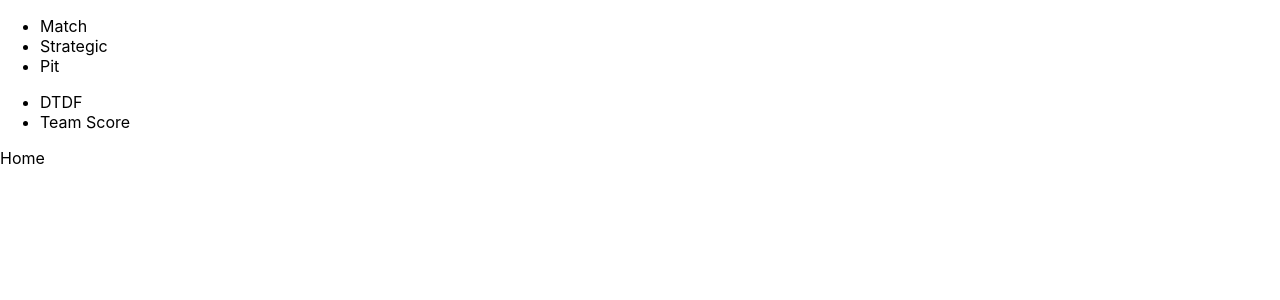
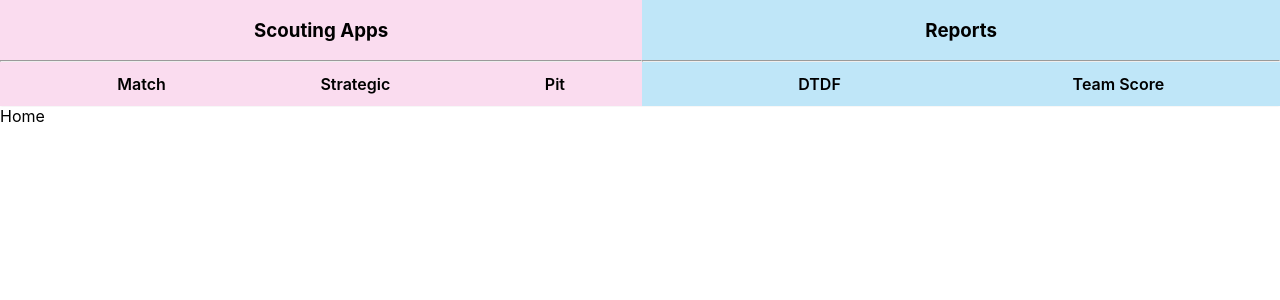
Before and after one commit to yoshist/ScoutingApp, a React (Create React App) app: page / in a window 1280 px wide. Shown: the top 300 px of the page. Built offline with nearby package versions, Linux system fonts and the light colour scheme.

Commit message:
Applied styles to the header.

```diff
--- a/src/components/Header.css
+++ b/src/components/Header.css
@@ -0,0 +1,54 @@
+.header h3 {
+    text-align: center;
+}
+
+.menu {
+    Display: flex;
+    list-style-type: none;
+    /* list-style: none; */
+    margin: 0;
+    padding: 0;
+    margin-left: 2.5rem;
+}
+
+.scouting-apps {
+    background-color: hsl(321, 74%, 92%, 100%);
+}
+
+.scouting-reports {
+    background-color: hsl(199, 80%, 86%, 100%);
+}
+
+.outer-div-style {
+    /* display: flex;  */
+    background-color: white;
+    border-bottom-width: 1px;
+    box-shadow: 0 0 2px 0 rgb(0 0 0 / 0.05);
+    position: sticky;
+    top:0px;
+    z-index: 40;
+}
+
+.header-style{
+    background-color: white;
+    box-shadow: 0 0 2px 0 rgb(0 0 0 / 0.05);
+    position: sticky;
+    text-align: center;
+}
+
+li {
+    padding-top: 0.25rem;
+    padding-bottom: 0.55rem;
+    font-weight: 600;
+    border-bottom-width: 3px;
+    border-bottom-color: transparent;
+    border-bottom-style: solid;
+}
+
+.flex {
+    display: flex;
+}
+
+.flex > * {
+    flex-grow: 1;
+}
--- a/src/components/Header.jsx
+++ b/src/components/Header.jsx
@@ -1,23 +1,28 @@
 import React from 'react'
+import './Header.css';
 
 export default function Header() {
   return (
-    <div>
-        <header>
-        <div>
-            <ul id="scouting-apps">
+     <div className="outer-div-style">
+        <header className="header-style flex">
+        <div className="scouting-apps">
+          <h3>Scouting Apps</h3>
+          <hr />
+            <ul className="menu flex">
                 <li>Match</li>
                 <li>Strategic</li>
                 <li>Pit</li>
             </ul>
         </div>
-        <div>
-          <ul id="scouting-reports">
+        <div className="scouting-reports">
+          <h3>Reports</h3>
+          <hr />
+          <ul className="menu flex">
               <li>DTDF</li>
               <li>Team Score</li>
           </ul>
         </div>
         </header>
-    </div>
+     </div>
   )
 }
```
